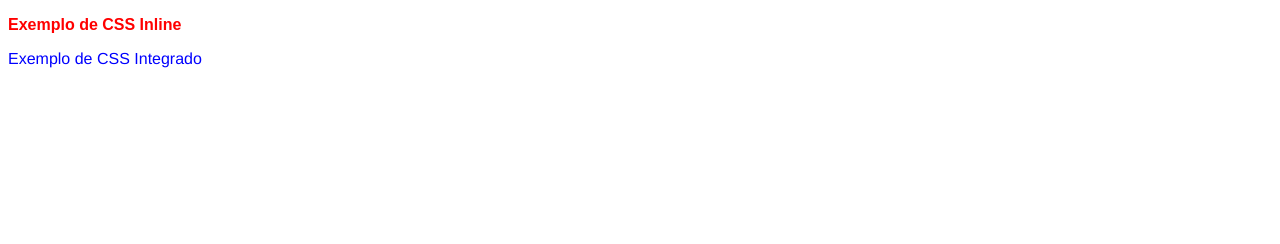
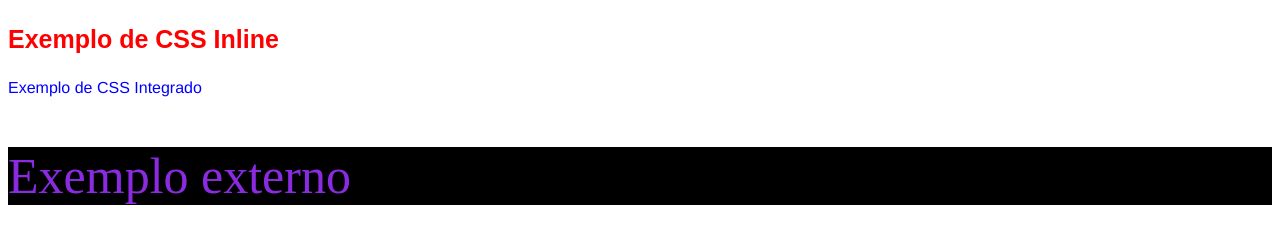
Before and after one commit to miguelcarraro/aulasappweb, a plain HTML site: page exemplo01.html in a window 1280 px wide. Drawn offline with Linux system fonts and the light colour scheme.

Commit message:
parte 2 da aula

```diff
--- a/index.html
+++ b/exemplo01.html
@@ -5,6 +5,7 @@
     <meta http-equiv="X-UA-Compatible" content="IE=edge">
     <meta name="viewport" content="width=<device-width>, initial-scale=1.0">
     <title>Aula CSS</title>
+    <link rel="stylesheet" href="style001.css">
     <style>
         p {
             font-family: 'Franklin Gothic Medium', 'Arial Narrow';
@@ -15,11 +16,13 @@
 <body>
     <!-- Nunca usar CSS Inline -->
     <p style="font-family: Arial, Helvetica, sans-serif;
-    color:red; "><strong>Exemplo de CSS Inline</strong></p>
+    color:red;
+    font-size:25px "><strong>Exemplo de CSS Inline</strong></p>
 
     <!--Linha 21 CSS integrado configurado na linha 8-->
     <p>Exemplo de CSS Integrado</p>
 
     <!--Exemplo de CSS Externo-->
+    <p id="externo">Exemplo externo</p>
 </body>
 </html>
--- /dev/null
+++ b/style001.css
@@ -0,0 +1,7 @@
+#externo  {
+        font-family: "Cambria, Cochin, Georgia, Times, 'Times New Roman', serif";
+        color:blueviolet;
+        font-size: 50px;
+        background-color: black;
+
+}
```
Also changed, not shown: exemplo02.html (added, +13 -0 lines), style.css (deleted), style002.css (added).
